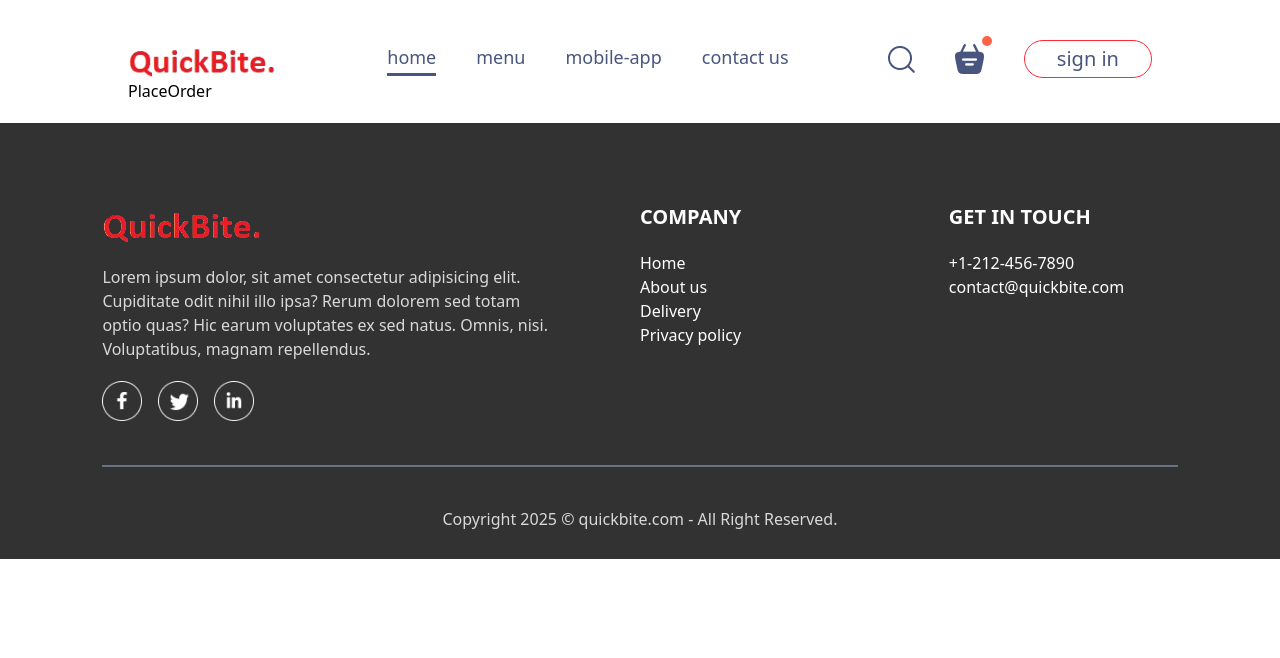
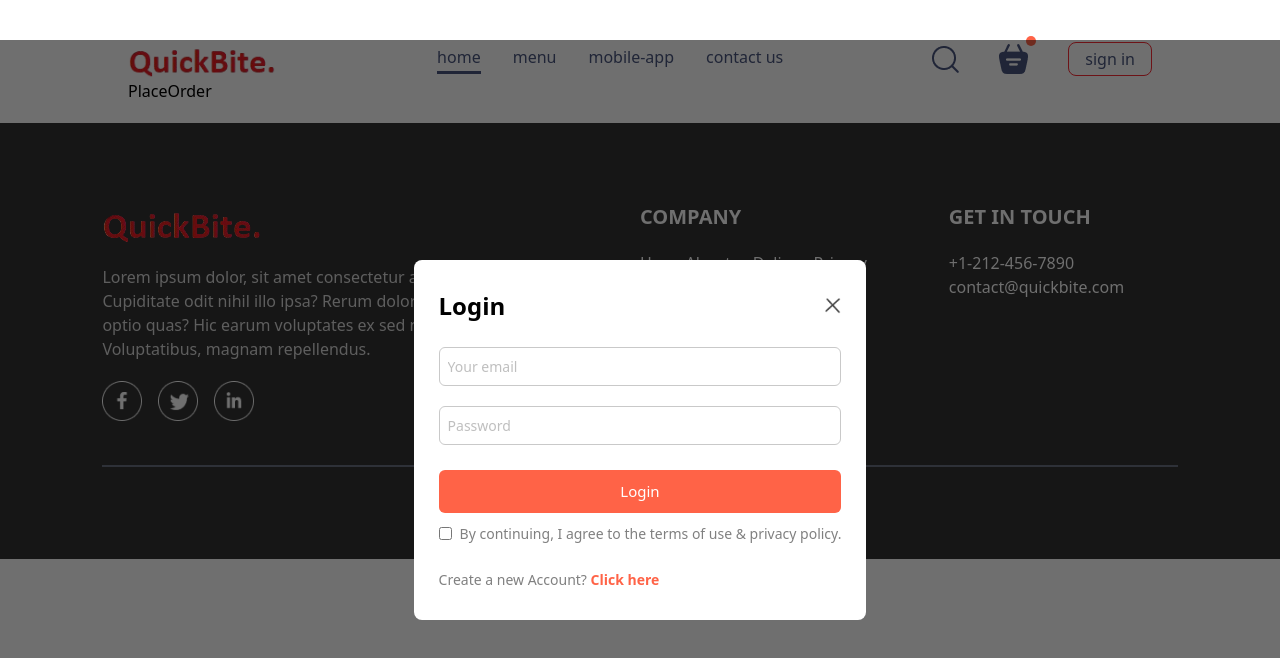
Before and after one commit to baskaranjeeva/QuickBite-Food-Ordering-App, a React (Vite) app: page /order in a window 1280 px wide. Both pictures are taken after a click on the button "sign in". Shown: the top 658 px of the page. Built offline with nearby package versions, Linux system fonts and the light colour scheme.

Commit message:
Login Popup completed

```diff
--- a/src/App.jsx
+++ b/src/App.jsx
@@ -8,9 +8,14 @@ import Home from "./pages/Home/Home";
 import Cart from "./pages/Cart/Cart";
 import PlaceOrder from "./pages/PlaceOrder/PlaceOrder";
 import Footer from "./components/Footer/Footer";
+import LoginPopup from "./components/LoginPopup";
+import { useSelector } from "react-redux";
 function App() {
+  const { showLogin } = useSelector((state) => state.food);
+  console.log("In App: ", showLogin);
   return (
     <>
+      {showLogin ? <LoginPopup /> : <></>}
       <div className="w-[80%] m-auto">
         <Navbar />
         <Routes>
--- a/src/components/AppDownload.jsx
+++ b/src/components/AppDownload.jsx
@@ -4,8 +4,11 @@ import { assets } from "../assets/assets";
 function AppDownload() {
   return (
     <>
-      <div className="m-auto mt-[100px] text-4xl text-[max(3vw_20px)] text-center font-bold">
-        <p>
+      <div
+        className="m-auto mt-[100px] text-4xl text-[max(3vw_20px)] text-center font-bold"
+        id="app-download"
+      >
+        <p className="text-4xl">
           For Better Experience Download <br />
           Quickbite App
         </p>
--- a/src/components/ExploreMenu/ExploreMenu.jsx
+++ b/src/components/ExploreMenu/ExploreMenu.jsx
@@ -11,7 +11,7 @@ function ExploreMenu() {
     dispatch(setCategory(cat));
   }
   return (
-    <div className="flex flex-col gap-[20px]">
+    <div className="flex flex-col gap-[20px]" id="explore-menu">
       <h1 className="text-4xl font-medium text-[#262626]">Explore our menu</h1>
       <p className="max-w-[60%] text-[#808080] ">
         Choose from a diverse menu featuring a delectable array of dishes. Our
--- a/src/components/Footer/Footer.jsx
+++ b/src/components/Footer/Footer.jsx
@@ -1,8 +1,12 @@
 import React from "react";
 import { assets } from "../../assets/assets";
+import { Link } from "react-router-dom";
 function Footer() {
   return (
-    <div className="text-[#d9d9d9] bg-[#323232] flex flex-col items-center mt-5 gap-[20px] py-[20px] px-[8vw] pt-[80px]">
+    <div
+      className="text-[#d9d9d9] bg-[#323232] flex flex-col items-center mt-5 gap-[20px] py-[20px] px-[8vw] pt-[80px]"
+      id="footer"
+    >
       <div className="w-full grid grid-cols-[2fr_1fr_1fr] gap-[80px]">
         <div className="flex flex-col items-start gap-[20px] list-none mb-1">
           <img src={assets.logo} alt="" />
@@ -21,10 +25,18 @@ function Footer() {
         <div className="flex flex-col items-start gap-[20px] list-none mb-1 text-white">
           <h2 className="text-xl font-semibold">COMPANY</h2>
           <ul>
-            <li className="cursor-pointer">Home</li>
-            <li className="cursor-pointer">About us</li>
-            <li className="cursor-pointer">Delivery</li>
-            <li className="cursor-pointer">Privacy policy</li>
+            <Link to="" className="cursor-pointer">
+              Home
+            </Link>
+            <a href="#explore-menu" className="cursor-pointer">
+              About us
+            </a>
+            <a href="" className="cursor-pointer">
+              Delivery
+            </a>
+            <a href="" className="cursor-pointer">
+              Privacy policy
+            </a>
           </ul>
         </div>
         <div className="flex flex-col items-start gap-[20px] list-none mb-1 text-white">
--- /dev/null
+++ b/src/components/LoginPopup.jsx
@@ -0,0 +1,88 @@
+import React, { useState } from "react";
+import { assets } from "../assets/assets";
+import { useSelector, useDispatch } from "react-redux";
+import { setShowLogin } from "../slices/foodSlice";
+
+function LoginPopup() {
+  const [currState, setCurrState] = useState("Login");
+  const dispatch = useDispatch();
+  function dispLog(disp) {
+    dispatch(setShowLogin(disp));
+  }
+  return (
+    <div className="absolute z-10 w-full h-full bg-[#00000090] grid">
+      <form
+        className="place-self-center w-[max(23vw_330px)] text-[#808080] bg-white flex flex-col gap-[25px]
+      py-[30px] px-[25px] rounded-[8px] text-[14px] animate-fade-in-scale
+      "
+      >
+        <div className="flex justify-between items-center text-black text-2xl font-bold">
+          <h2>{currState}</h2>
+          <img
+            className="w-[16px] cursor-pointer"
+            onClick={() => dispLog(false)}
+            src={assets.cross_icon}
+            alt=""
+          />
+        </div>
+        <div className="flex flex-col gap-[20px]">
+          {currState === "Login" ? (
+            <></>
+          ) : (
+            <input
+              className="outline-none p-2 rounded-md border-1 border-solid border-[#c9c9c9]"
+              type="text"
+              placeholder="Your name"
+              required
+            />
+          )}
+
+          <input
+            className="outline-none p-2 rounded-md border-1 border-solid border-[#c9c9c9]"
+            type="email"
+            placeholder="Your email"
+            required
+          />
+          <input
+            className="outline-none p-2 rounded-md border-1 border-solid border-[#c9c9c9]"
+            type="password"
+            placeholder="Password"
+            required
+          />
+        </div>
+        <button className="border-none p-[10px] rounded-md text-white bg-[tomato] text-[15px] cursor-pointer ">
+          {currState === "Sign Up" ? "Create account" : "Login"}
+        </button>
+        <div className="flex items-center gap-[8px] mt-[-15px]">
+          <input type="checkbox" required />
+          <p>By continuing, I agree to the terms of use & privacy policy.</p>
+        </div>
+        {currState === "Login" ? (
+          <p>
+            Create a new Account?
+            <span
+              className="text-[tomato] font-semibold cursor-pointer"
+              onClick={() => setCurrState("Sign Up")}
+            >
+              {" "}
+              Click here
+            </span>
+          </p>
+        ) : (
+          <p>
+            Already have an Account?
+            <span
+              className="text-[tomato] font-semibold cursor-pointer"
+              onClick={() => setCurrState("Login")}
+            >
+              {" "}
+              Login here
+            </span>
+          </p>
+        )}
+      </form>
+    </div>
+  );
+}
+
+export default LoginPopup;
--- a/src/components/Navbar.jsx
+++ b/src/components/Navbar.jsx
@@ -1,9 +1,16 @@
 import React, { useState } from "react";
 import { assets } from "../assets/assets";
+import { Link } from "react-router-dom";
 import "./Navbar.css";
-
+import { useSelector, useDispatch } from "react-redux";
+import { setShowLogin } from "../slices/foodSlice";
 function Navbar() {
   const [menu, setMenu] = useState("home");
+
+  const dispatch = useDispatch();
+  function displayLogin(disp) {
+    dispatch(setShowLogin(disp));
+  }
   const currentMenu = (name) => {
     return name === menu ? "active" : "";
   };
@@ -14,25 +21,35 @@ function Navbar() {
           <img src={assets.logo} className="w-40" alt="" />
         </div>
         <div>
-          <ul className="flex gap-10 text-[#49557e] text-lg cursor-pointer">
-            <li className={currentMenu("home")} onClick={() => setMenu("home")}>
+          <ul className="flex gap-10 text-[#49557e] text-lg cursor-pointer sm:gap-6 sm:text-md md:gap-4 md:text-sm lg:gap-8 lg:text-base">
+            <Link
+              to="/"
+              className={currentMenu("home")}
+              onClick={() => setMenu("home")}
+            >
               home
-            </li>
-            <li className={currentMenu("menu")} onClick={() => setMenu("menu")}>
+            </Link>
+            <a
+              href="#explore-menu"
+              className={currentMenu("menu")}
+              onClick={() => setMenu("menu")}
+            >
               menu
-            </li>
-            <li
+            </a>
+            <a
+              href="#app-download"
               className={currentMenu("mobile-app")}
               onClick={() => setMenu("mobile-app")}
             >
               mobile-app
-            </li>
-            <li
+            </a>
+            <a
+              href="#footer"
               className={currentMenu("contact us")}
               onClick={() => setMenu("contact us")}
             >
               contact us
-            </li>
+            </a>
           </ul>
         </div>
         <div className="flex gap-10 items-center">
@@ -41,7 +58,18 @@ function Navbar() {
             <img src={assets.basket_icon} alt="" />
             <div className="dot"></div>
           </div>
-          <button className="bg-transparent hover:bg-[#fff4f2]  text-xl text-[#49557e] rounded-4xl border border-red-500 px-8 py-1  transition duration-300 cursor-pointer">
+          <button
+            onClick={() => displayLogin(true)}
+            className="bg-transparent hover:bg-[#fff4f2]
+  text-xl sm:text-lg md:text-base
+  text-[#49557e]
+  rounded-4xl sm:rounded-2xl md:rounded-lg
+  border border-red-500
+  px-8 sm:px-6 md:px-4
+  py-1 sm:py-2 md:py-1
+  transition duration-300
+  cursor-pointer"
+          >
             sign in
           </button>
         </div>
--- a/src/index.css
+++ b/src/index.css
@@ -8,3 +8,6 @@
 body {
   min-height: 100vh;
 } */
+* {
+  scroll-behavior: smooth;
+}
--- a/src/slices/foodSlice.js
+++ b/src/slices/foodSlice.js
@@ -4,6 +4,7 @@ const initialState = {
   food_list,
   cartItems: {},
   category: "All",
+  showLogin: false,
 };
 
 export const foodSlice = createSlice({
@@ -40,8 +41,17 @@ export const foodSlice = createSlice({
       let cat = action.payload;
       state.category = cat;
     },
+    setShowLogin: (state, action) => {
+      let status = action.payload;
+      state.showLogin = status;
+    },
   },
 });
-export const { addToCart, removeFromCart, getTotalCartAmount, setCategory } =
-  foodSlice.actions;
+export const {
+  addToCart,
+  removeFromCart,
+  getTotalCartAmount,
+  setCategory,
+  setShowLogin,
+} = foodSlice.actions;
 export default foodSlice.reducer;
```
